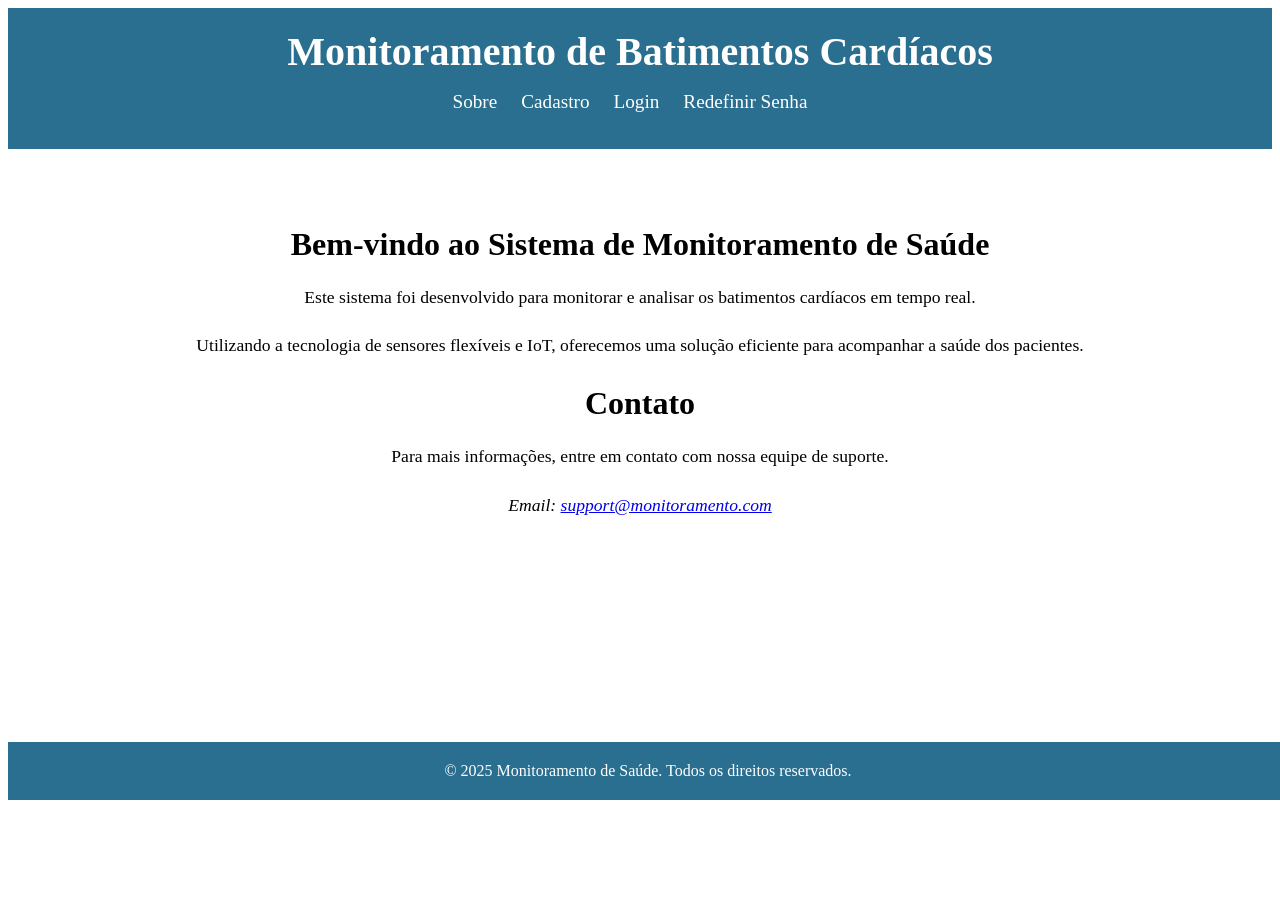
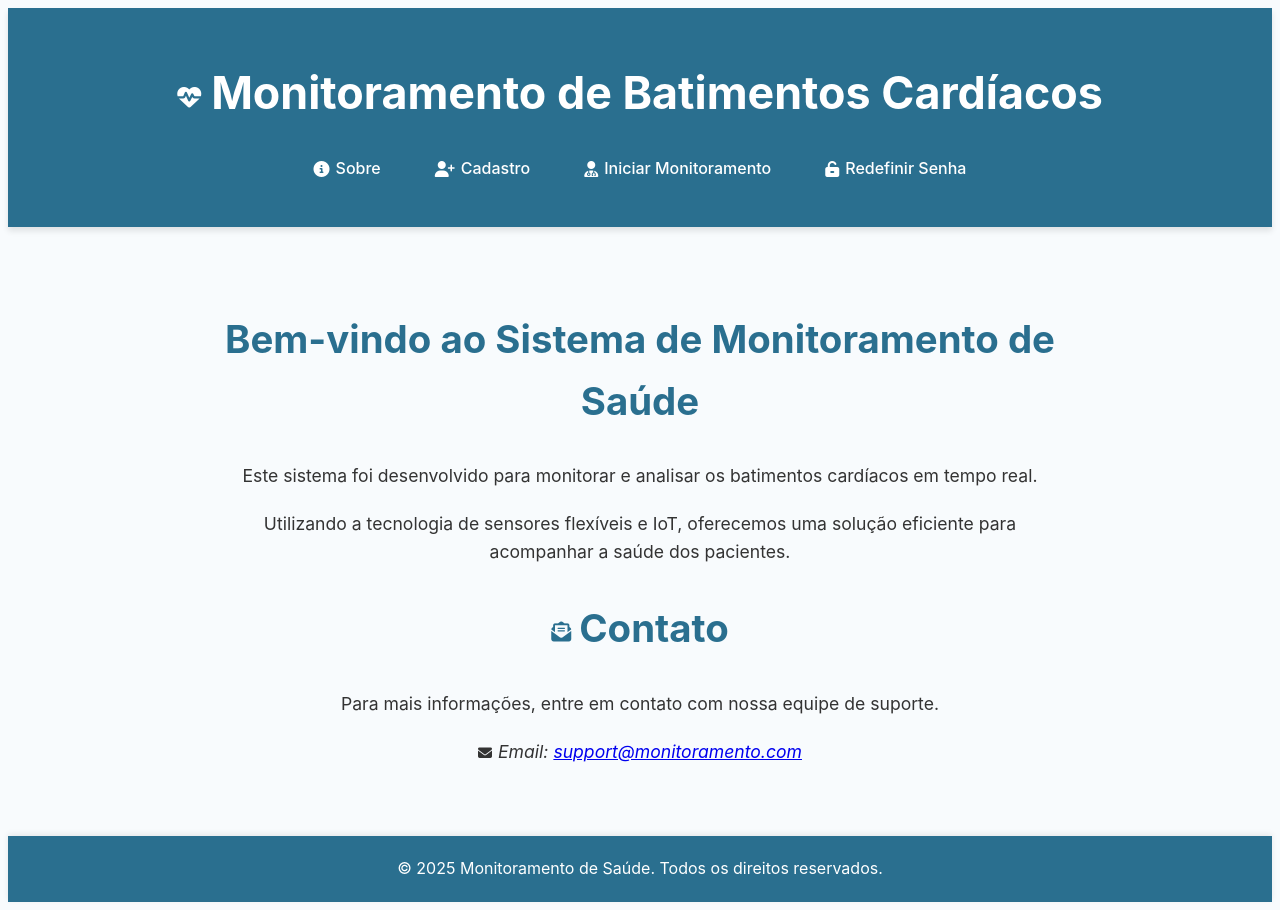
Before and after one commit to mateus-schiavi/PI-III, a Django app: page / in a window 1280 px wide. Before the commit the page ends 800 px from the top, so only its background shows below. Run offline with Django 5.2, Linux system fonts and the light colour scheme.

Commit message:
estilos atualizados

```diff
--- a/backend/monitoramento/templates/template.html
+++ b/backend/monitoramento/templates/template.html
@@ -10,19 +10,23 @@
             href="https://fonts.googleapis.com/css2?family=Roboto:wght@400;700&family=Open+Sans:wght@300;400;600&display=swap"
             rel="stylesheet">
         <link rel="stylesheet" href="{% static 'styles/styles.css' %}">
+        <!-- Coloque isso dentro da tag <head> -->
+        <link rel="stylesheet" href="https://cdnjs.cloudflare.com/ajax/libs/font-awesome/6.5.0/css/all.min.css">
+
     </head>
 
     <body>
         <header>
             <div class="container">
-                <h1>Monitoramento de Batimentos Cardíacos</h1>
+                <h1><i class="fa-solid fa-heart-pulse"></i>Monitoramento de Batimentos Cardíacos</h1>
                 <nav>
                     <ul>
-                        <li><a href="{%url 'home'%}">Sobre</a></li>
-                    <li><a href=" {% url 'cadastro'%}">Cadastro</a></li>
-                        <li><a href="{% url 'login_medico' %}">Login</a></li>
+                        <li><a href="{%url 'home'%}"><i class="fa-solid fa-info-circle"></i>Sobre</a></li>
+                        <li><a href=" {% url 'cadastro'%}"><i class="fa-solid fa-user-plus"></i>Cadastro</a></li>
+                        <li><a href="{% url 'login_medico' %}"><i class="fa-solid fa-user-doctor"></i>Iniciar Monitoramento</a></li>
                         <!-- Corrigido para usar a URL 'login_medico' -->
-                        <li><a href="{%url 'reset_password'%}">Redefinir Senha</a></li>
+                        <li><a href="{%url 'reset_password'%}"><i class="fa-solid fa-unlock-keyhole"></i>Redefinir
+                                Senha</a></li>
                     </ul>
                 </nav>
             </div>
@@ -38,10 +42,12 @@
             </section>
 
             <section id="contato">
-                <h2>Contato</h2>
+                <h2><i class="fa-solid fa-envelope-open-text"></i>Contato</h2>
                 <p>Para mais informações, entre em contato com nossa equipe de suporte.</p>
                 <address>
-                    <p>Email: <a href="mailto:support@monitoramento.com">support@monitoramento.com</a></p>
+                    <p><i class="fa-solid fa-envelope"></i>Email:
+                        <a href="mailto:support@monitoramento.com">support@monitoramento.com</a>
+                    </p>
                 </address>
             </section>
         </main>
--- a/backend/staticfile/styles/styles.css
+++ b/backend/staticfile/styles/styles.css
@@ -1,65 +1,117 @@
-monitor/static/css/styles.css
-body {
-    font-family: 'Roboto', sans-serif;
-    background-color: #f0f4f8;
+monitor/static/css/styles.css * {
     margin: 0;
     padding: 0;
+    box-sizing: border-box;
+}
+
+body {
+    font-family: 'Inter', sans-serif;
+    background-color: #f8fbfd;
     color: #333;
+    line-height: 1.6;
+}
+
+:root {
+    --primary-color: #2a6f8f;
+    --secondary-color: #60a9b0;
+    --accent-color: #d1e7ec;
+    --text-color: #333;
+    --bg-color: #ffffff;
 }
 
 header {
-    background-color: #2a6f8f;
+    background-color: var(--primary-color);
     color: white;
     padding: 20px 0;
+    box-shadow: 0 4px 6px rgba(0, 0, 0, 0.1);
 }
 
 header h1 {
     text-align: center;
-    font-size: 2.5rem;
-    margin: 0;
+    font-size: 2.8rem;
+    font-weight: 700;
+    margin-bottom: 10px;
 }
 
 nav ul {
     list-style: none;
-    padding: 0;
-    text-align: center;
+    display: flex;
+    justify-content: center;
+    gap: 30px;
+    padding: 10px 0;
+    flex-wrap: wrap;
 }
 
-nav ul li {
-    display: inline;
-    margin-right: 20px;
+/* Estiliza todos os ícones Font Awesome */
+i {
+    font-size: 16px;
+    margin-right: 6px;
+    vertical-align: middle;
 }
 
+/* Alinha os links do menu com ícones */
 nav ul li a {
     color: white;
     text-decoration: none;
-    font-size: 1.2rem;
+    font-weight: 500;
+    padding: 8px 12px;
+    border-radius: 6px;
+    transition: background-color 0.3s ease;
+}
+
+nav ul li a:hover {
+    background-color: var(--secondary-color);
+    color: #fff;
+}
+
+/* Ícone do título principal (logo do sistema) */
+header h1 i {
+    font-size: 24px;
+    margin-right: 10px;
+}
+
+/* Ícone da seção "Contato" */
+main h2 i {
+    font-size: 20px;
+    margin-right: 8px;
+}
+
+/* Ícone do e-mail */
+address i,
+footer i {
+    font-size: 14px;
+    margin-right: 6px;
 }
 
 main {
     padding: 50px 20px;
     text-align: center;
+    max-width: 900px;
+    margin: 0 auto;
 }
 
 main h2 {
-    font-size: 2rem;
-    margin-bottom: 20px;
+    font-size: 2.4rem;
+    color: var(--primary-color);
+    margin-bottom: 30px;
 }
 
 main p {
     font-size: 1.1rem;
-    line-height: 1.6;
-    margin-bottom: 20px;
+    max-width: 800px;
+    margin: 0 auto 20px auto;
+    color: var(--text-color);
 }
 
 footer {
-    background-color: #2a6f8f;
+    background-color: var(--primary-color);
     color: white;
     padding: 20px 0;
     text-align: center;
-    position: fixed;
+    position: relative;
     bottom: 0;
     width: 100%;
+    box-shadow: 0 -2px 6px rgba(0, 0, 0, 0.08);
 }
 
 footer p {
@@ -71,8 +123,13 @@ footer p {
         font-size: 2rem;
     }
 
+    nav ul {
+        flex-direction: column;
+        gap: 10px;
+    }
+
     main h2 {
-        font-size: 1.5rem;
+        font-size: 1.8rem;
     }
 
     main p {
```
